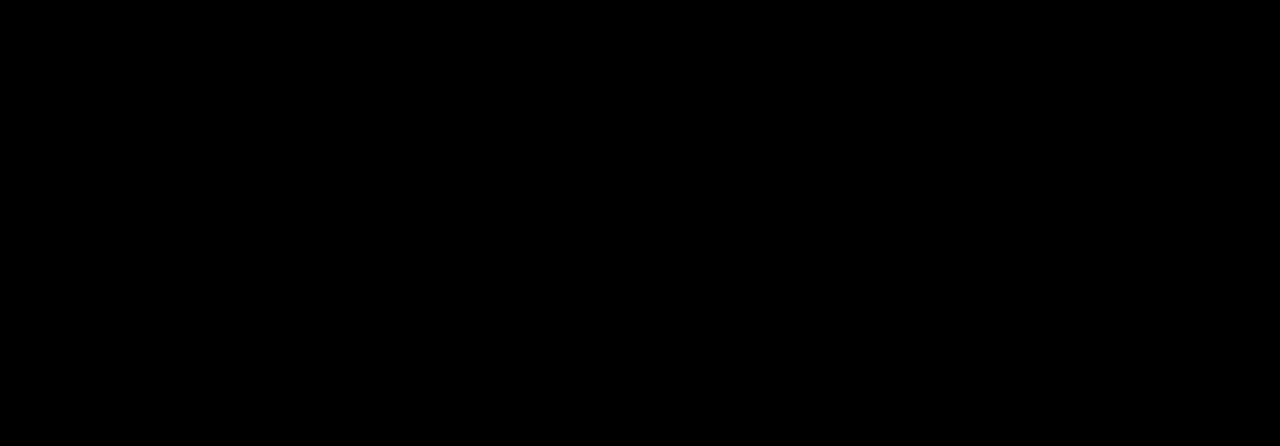
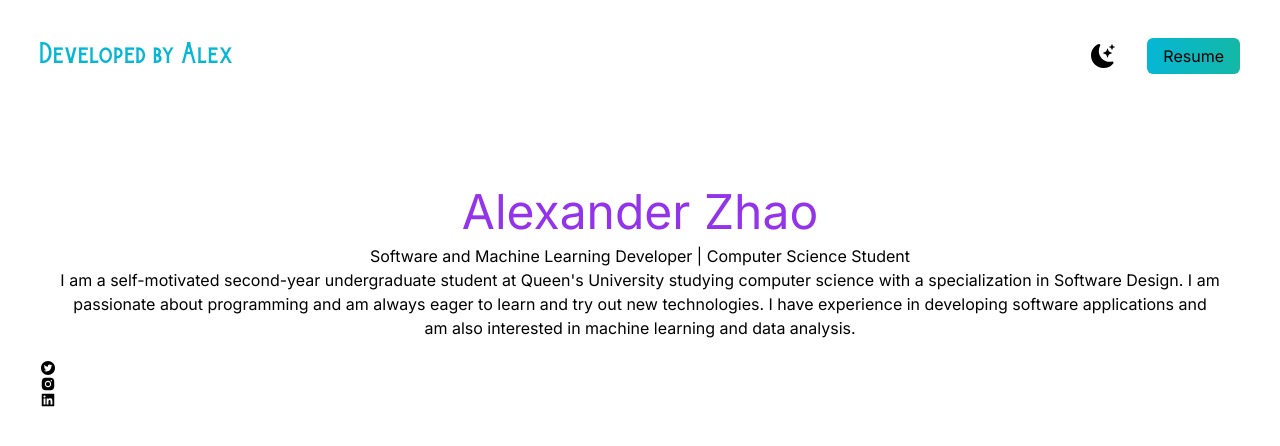
Before and after one commit to alexzhaoo/personalwebsite, a Next.js app: page / in a window 1280 px wide. Shown: the top 446 px of the page. Built offline with nearby package versions, Linux system fonts and the light colour scheme.

Commit message:
new changes

```diff
--- a/app/page.js
+++ b/app/page.js
@@ -1,6 +1,6 @@
 import Head from 'next/head'
 import { BsFillMoonStarsFill } from 'react-icons/bs'
-
+import {AiFillTwitterCircle, AiFillLinkedin, AiFillInstagram} from 'react-icons/ai'
 
 export default function Home() {
   return (
@@ -10,15 +10,25 @@
         <meta name="description" content="Generated by cre"></meta>
         <link rel="icon" href="/favion.ico" />
       </Head>
-      <main className='bg-black px-10'>
+      <main className='bg-white px-10'>
         <section className="min-h-screen">
           <nav className='py-10 mb-12 flex justify-between'>
-            <h1 className='text-2xl'> Alex </h1>
+            <h1 className='text-2xl text-cyan-500 font-burton'>Developed by Alex</h1>
             <ul className='flex items-center'>
-              <li><BsFillMoonStarsFill className='cursor-pointer text-2xl' /></li>
-              <li><a href="#">Resume</a></li>
+              <li><BsFillMoonStarsFill className='cursor-pointer text-2xl text-black' /></li>
+              <li><a className = 'bg-gradient-to-r from-cyan-500 to-teal-500 px-4 py-2 rounded-md ml-8'href="#">Resume</a></li>
             </ul>
           </nav>
+          <div className='text-center p-5'>
+            <h2 className='text-purple-600 text-5xl py-2 '>Alexander Zhao</h2>
+            <h3 className='text-black '>Software and Machine Learning Developer | Computer Science Student</h3>
+            <p className = 'text-black'>I am a self-motivated second-year undergraduate student at Queen's University studying computer science with a specialization in Software Design. I am passionate about programming and am always eager to learn and try out new technologies. I have experience in developing software applications and am also interested in machine learning and data analysis.</p>
+          </div>
+          <div className='text-black'>
+            <AiFillTwitterCircle/>
+            <AiFillInstagram/>
+            <AiFillLinkedin/>
+          </div>
         </section>
       </main>
 
--- a/tailwind.config.js
+++ b/tailwind.config.js
@@ -7,6 +7,9 @@
   ],
   theme: {
     extend: {
+      fontFamily:{
+        burton:"burtons"
+      },
       backgroundImage: {
         'gradient-radial': 'radial-gradient(var(--tw-gradient-stops))',
         'gradient-conic':
```
